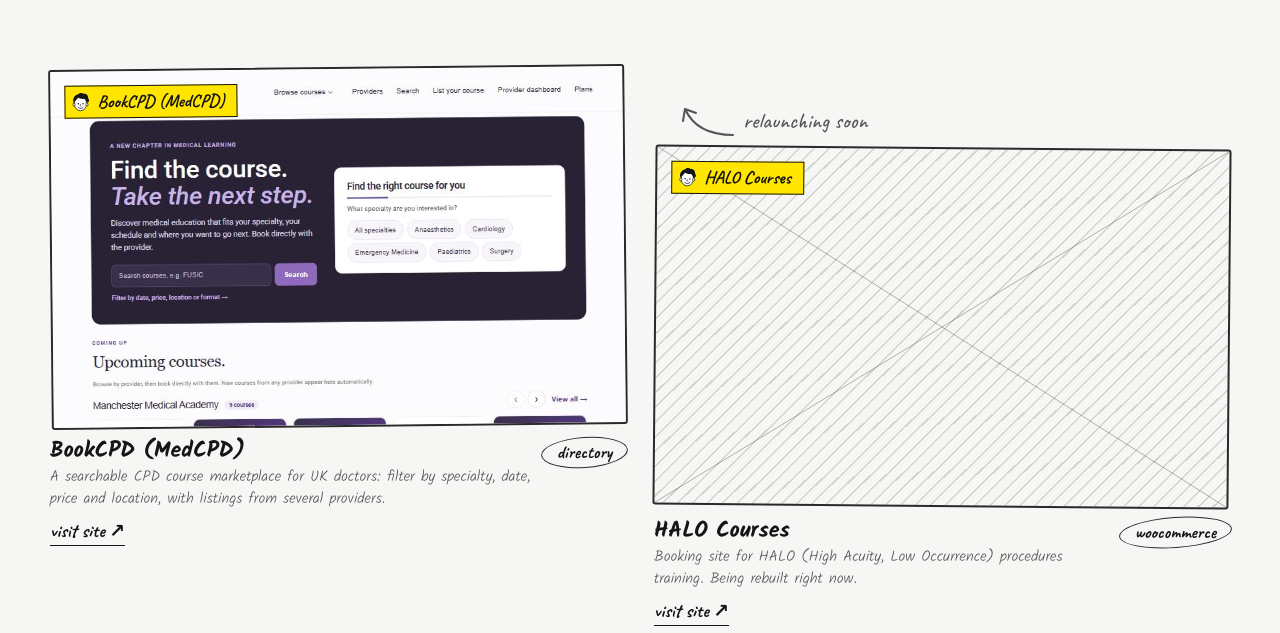
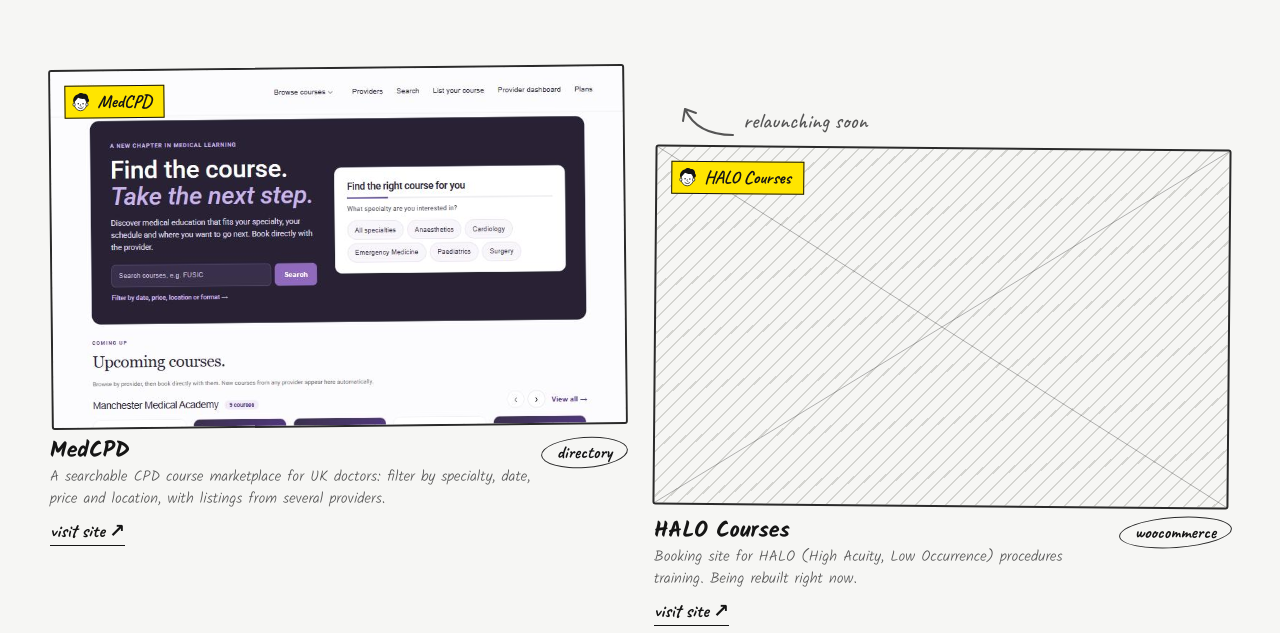
Before and after one commit to Kamran8521/portfolio, a plain HTML site: page index.html in a window 1280 px wide. Shown: the part 1754-2387 px from the top of the page. Drawn offline with Linux system fonts and the light colour scheme.

Commit message:
Match portfolio to CV: drop years claim, MedCPD link
Co-Authored-By: Claude Opus 5.5 <noreply@anthropic.com>

```diff
--- a/index.html
+++ b/index.html
@@ -415,7 +415,7 @@ const CONFIG = {
     { title: "MAPS Courses", tag: "elementor", url: "https://mapscourses.co.uk/", image: "images/maps-courses.jpg",
       desc: "Procedural-skills and simulation courses (suturing, chest drains, safe sedation) with Stripe checkout and course videos.",
       size: "w5", stack: "Elementor Pro · WooCommerce · Stripe · WPForms" },
-    { title: "BookCPD (MedCPD)", tag: "directory", url: "https://bookcpd.co.uk/", image: "images/bookcpd.jpg",
+    { title: "MedCPD", tag: "directory", url: "https://medcpd.co.uk/", image: "images/bookcpd.jpg",
       desc: "A searchable CPD course marketplace for UK doctors: filter by specialty, date, price and location, with listings from several providers.",
       size: "w6", stack: "Hello Elementor · Directorist · custom styling", note: "my favourite" },
     { title: "HALO Courses", tag: "woocommerce", url: "https://mashcourses.co.uk/",
@@ -433,11 +433,11 @@ const CONFIG = {
   ],
   stack: ["WordPress","Elementor Pro","WooCommerce","Stripe","Astra","Gutenberg","PHP","HTML & CSS","JavaScript","Next.js","React","Directorist","Tutor LMS","WPForms","LiteSpeed Cache","Jetpack","Google Site Kit","MySQL","cPanel"],
   about: [
-    "Hi, I'm Kamran, a WordPress developer with <u>2 years of hands-on experience</u> building real, revenue-earning sites.",
+    "Hi, I'm Kamran, a WordPress developer building <u>real, revenue-earning sites</u> for UK medical education providers.",
     "I currently work with <u>Manchester Medical Academy</u>, where I build and run the websites for the academy and its partner course providers. That includes WooCommerce course booking, Stripe payments, a multi-provider CPD directory, and keeping everything fast and up to date.",
     "I like sites that are quick to load, easy for clients to edit, and that just work when someone's trying to book."
   ],
-  stats: [ ["2+","years in WordPress"], ["7","live sites"], ["16+","courses bookable online"] ],
+  stats: [ ["7","live sites"], ["16+","courses bookable online"], ["2,752","exam questions served"] ],
   steps: [
     ["Chat & plan",      "We talk goals, pages, content and budget. I send a clear scope."],
     ["Design → build",   "Elementor or blocks, set up so you can edit everything yourself."],
@@ -447,7 +447,7 @@ const CONFIG = {
   services: [
     { cmd: "wp plugin install elementor-pro --activate", out: [["ok","Success:"]," Custom Elementor websites.\n",["dim","→ "],"designed around your brand\n",["dim","→ "],"fully responsive, mobile first\n",["hl","✓ "],"you can edit every page yourself"] },
     { cmd: "wp plugin install woocommerce woocommerce-gateway-stripe", out: [["ok","Success:"]," Online shop & bookings.\n",["dim","→ "],"courses, events or products\n",["dim","→ "],"Stripe card payments\n",["hl","✓ "],"order emails & checkout tweaks"] },
-    { cmd: "wp plugin install directorist --activate",  out: [["ok","Success:"]," Directories & listings.\n",["dim","→ "],"search + filters (date, price, location)\n",["dim","→ "],"multiple providers, one site\n",["hl","✓ "],"like bookcpd.co.uk"] },
+    { cmd: "wp plugin install directorist --activate",  out: [["ok","Success:"]," Directories & listings.\n",["dim","→ "],"search + filters (date, price, location)\n",["dim","→ "],"multiple providers, one site\n",["hl","✓ "],"like medcpd.co.uk"] },
     { cmd: "wp scaffold block --custom",                 out: [["ok","Success:"]," Custom blocks & small plugins.\n",["dim","→ "],"Gutenberg blocks for your editors\n",["dim","→ "],"glue code between tools\n",["hl","✓ "],"no more copy-pasting"] },
     { cmd: "wp litespeed-purge all && wp optimize",      out: [["ok","Success:"]," Speed & performance.\n",["dim","→ "],"caching, image optimisation\n",["dim","→ "],"lighter pages, faster checkout\n",["hl","✓ "],"better Core Web Vitals"] },
     { cmd: "wp cron event schedule care-plan monthly",   out: [["ok","Success:"]," Ongoing maintenance.\n",["dim","→ "],"updates, backups, uptime checks\n",["dim","→ "],"security hardening\n",["hl","✓ "],"small edits included"] }
```
